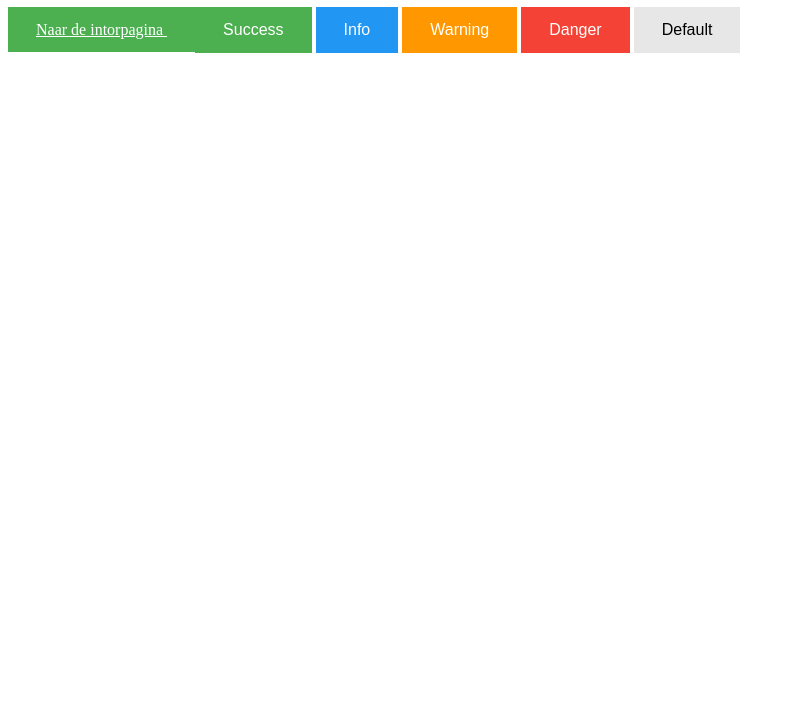
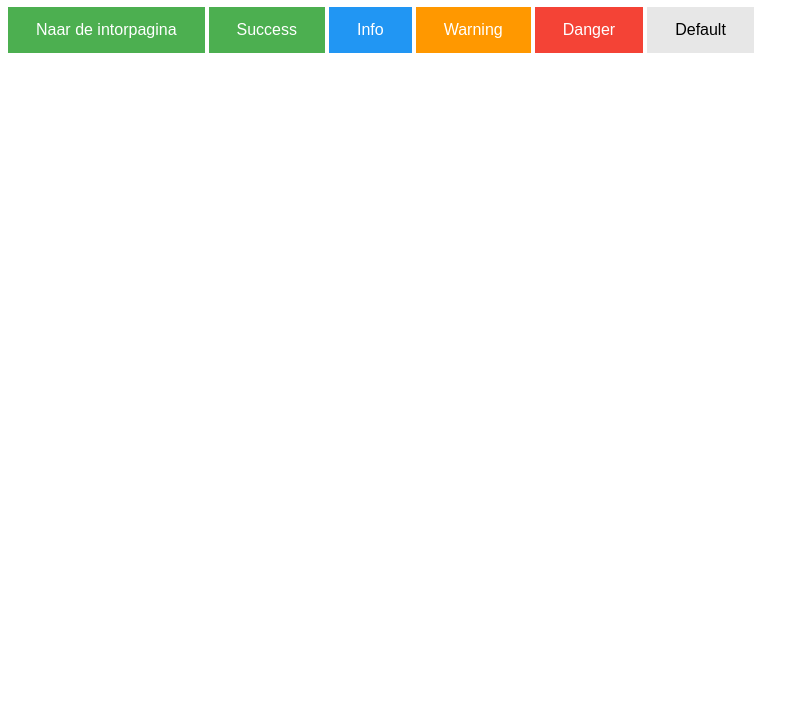
Before and after one commit to Jemy50/Jemy50.github.io, a plain HTML site: page knoppen.html in a window 1280 px wide. Shown: the part 73-800 px from the top of the page, without its empty margins (0-809 px from the left). Drawn offline with Linux system fonts and the light colour scheme.

Commit message:
Update knoppen.html

```diff
--- a/knoppen.html
+++ b/knoppen.html
@@ -30,7 +30,7 @@
 <body>
 
 <h1>Alert Buttons</h1>
-<a class="btn success" href="index.html"> Naar de intorpagina </a>
+<button class="btn success" href="index.html"> Naar de intorpagina </button>
 <button class="btn success">Success</button>
 <button class="btn info">Info</button>
 <button class="btn warning">Warning</button>
```
